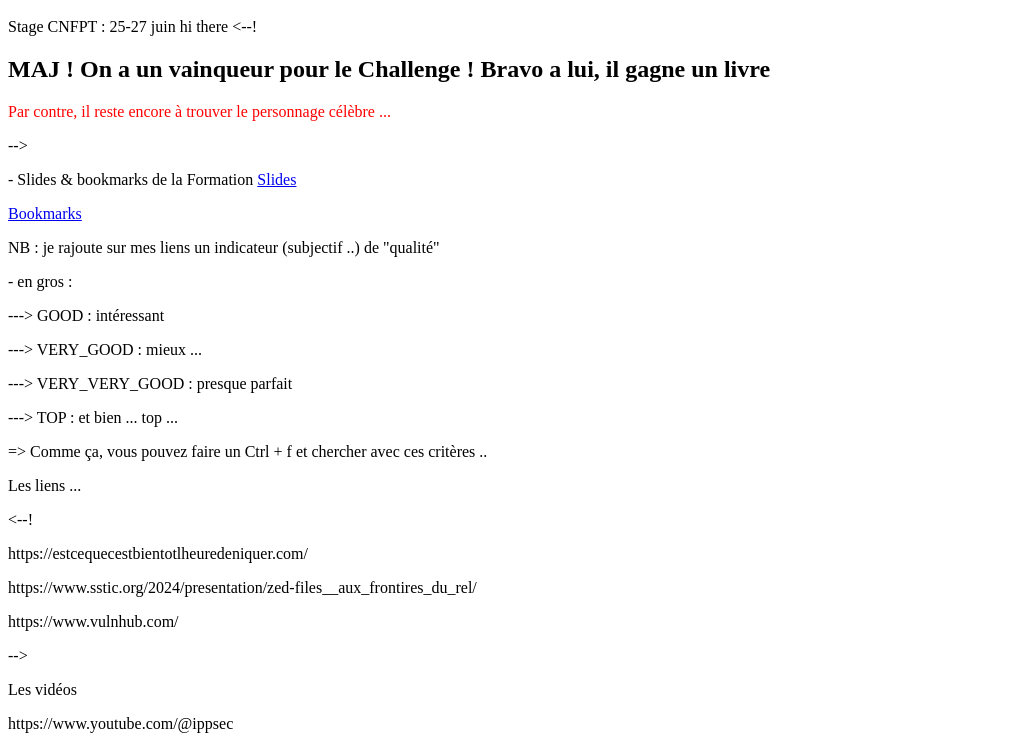
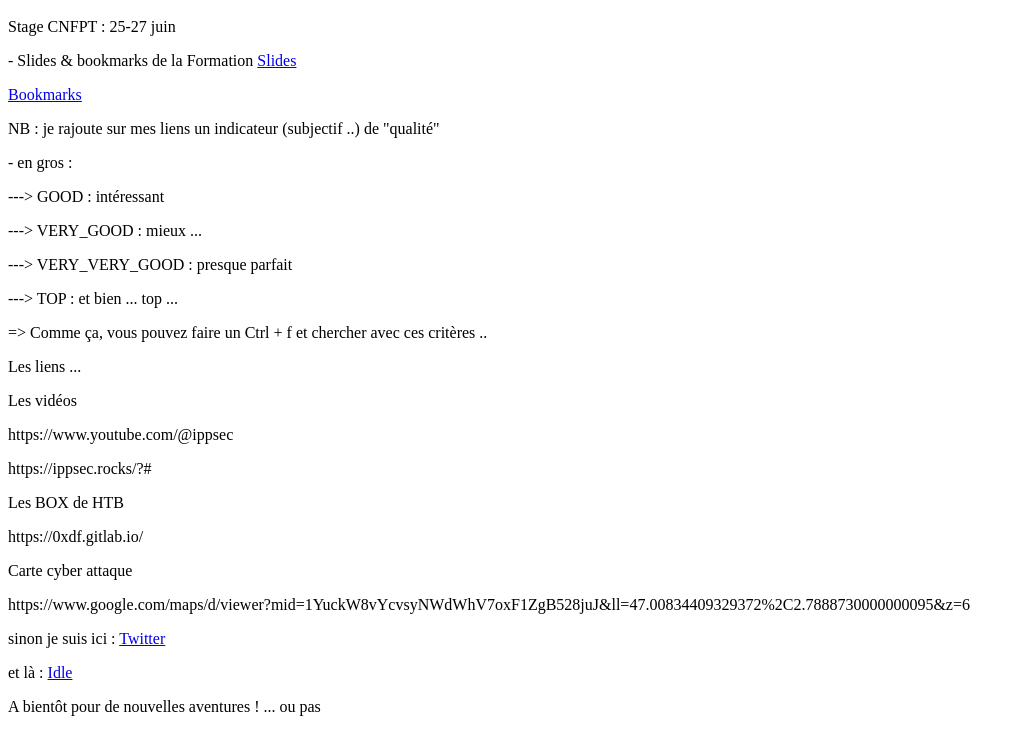
Before and after one commit to idlewog/idlewog.github.io, a plain HTML site: page index.html in a window 1280 px wide. Shown: the part 48-794 px from the top of the page, without its empty margins (0-1025 px from the left). Drawn offline with Linux system fonts and the light colour scheme.

Commit message:
Update index.html
Re MAJ 2025

```diff
--- a/index.html
+++ b/index.html
@@ -1,13 +1,6 @@
 <h1> MAJ : stage 2025 </h1>
 <p> Stage CNFPT : 25-27 juin
 
-hi there
-<--!
-<h2> MAJ ! On a un vainqueur pour le Challenge ! Bravo a lui, il gagne un livre </h2>
-  <p style="color:#FF0000";>Par contre, il reste encore à trouver le personnage célèbre ...</p>
--->
-<p>
-<p>
 <p>- Slides & bookmarks de la Formation
 <a href="Ver_PDF.zip"> Slides </a>
 <p>
@@ -24,12 +17,6 @@ hi there
 
 <p> Les liens ...</p>
 
-<--!
-<p>https://estcequecestbientotlheuredeniquer.com/
-<p>https://www.sstic.org/2024/presentation/zed-files__aux_frontires_du_rel/
-<p>https://www.vulnhub.com/
-<p>
--->
 <p>Les vidéos</p>
 <p>https://www.youtube.com/@ippsec
 <p>https://ippsec.rocks/?#
```
